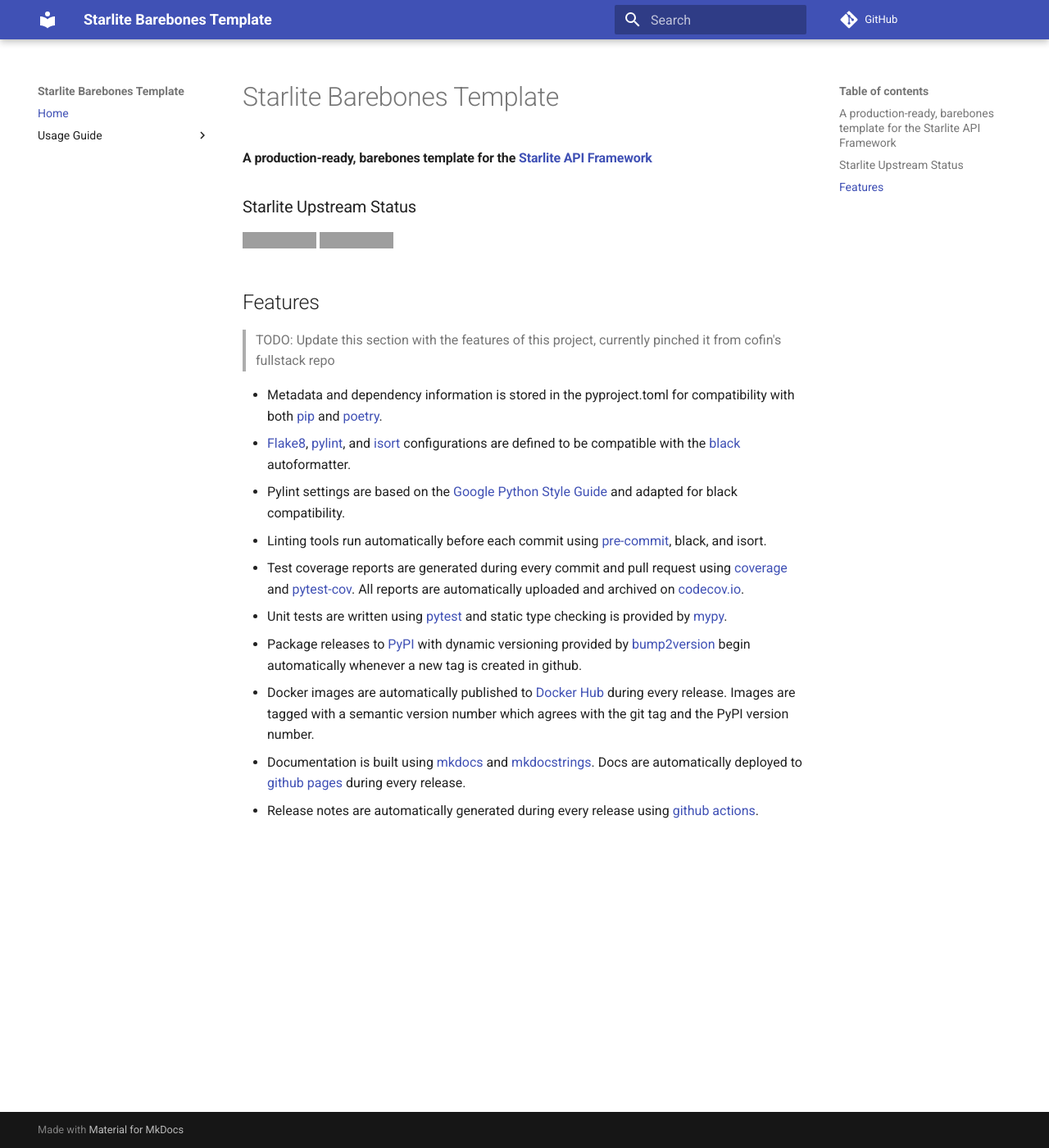
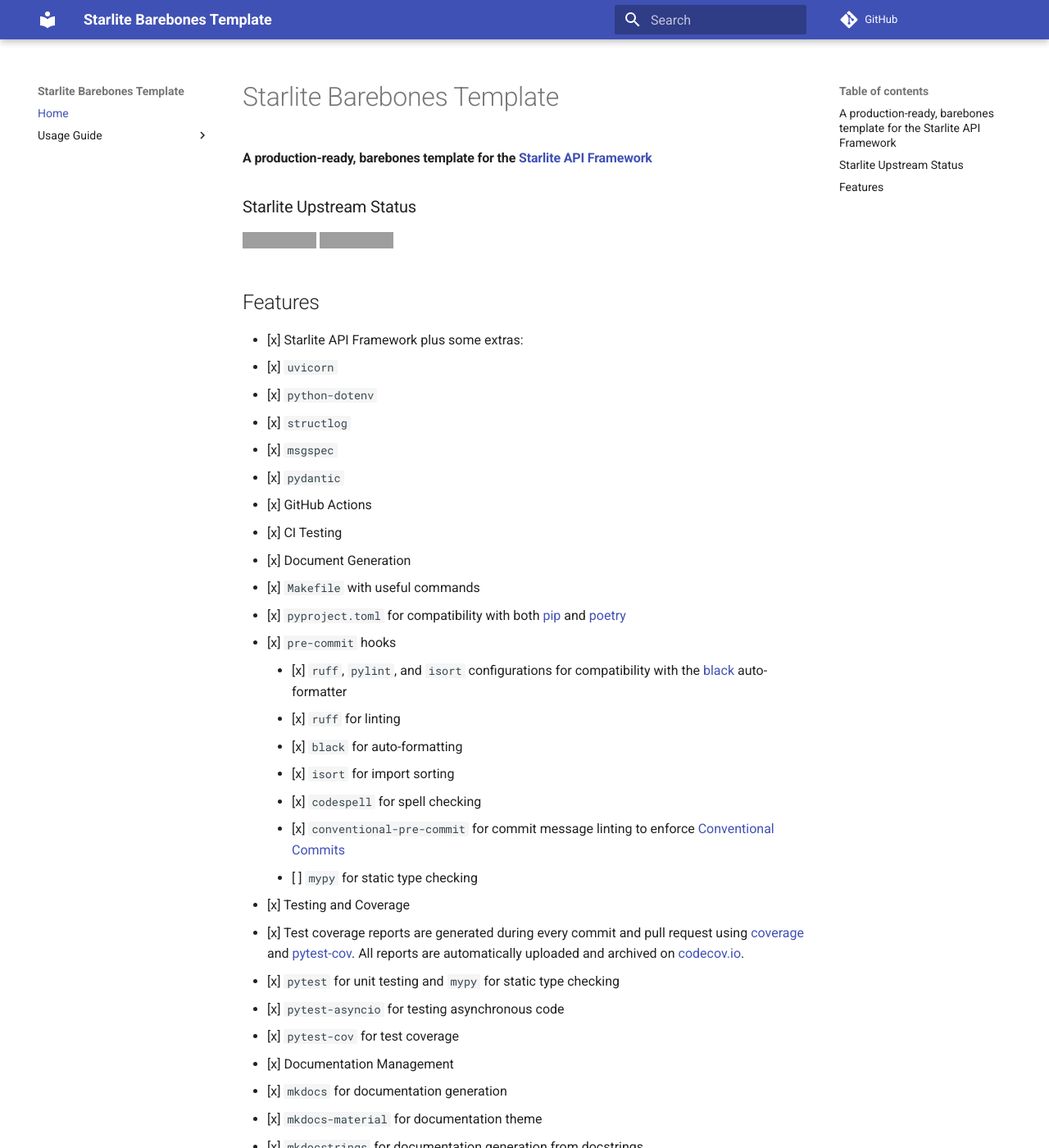
Before and after one commit to cofin/starlite-barebones-template, an MkDocs documentation site: the page built from docs/index.md, in a window 1280 px wide and 1400 px high. Shown: the whole window at 82% size. Built offline with MkDocs 1.6.1 and Material for MkDocs 9.7.7, drawn with Linux system fonts in a browser that asks for light colours; comment, search, counter and statistics services are not loaded; some of the changed text lies outside the part shown; grey boxes are pictures that could not be loaded.

Commit message:
chore: update doc index

```diff
--- a/docs/index.md
+++ b/docs/index.md
@@ -6,15 +6,39 @@
 [![GitHub Workflow Status](https://img.shields.io/github/actions/workflow/status/starlite-api/starlite/publish.yaml)](https://img.shields.io/github/actions/workflow/status/starlite-api/starlite/publish.yaml)
 
 ## Features
-> TODO: Update this section with the features of this project, currently pinched it from cofin's fullstack repo
 
-- Metadata and dependency information is stored in the pyproject.toml for compatibility with both [pip](https://pip.pypa.io/en/stable/) and [poetry](https://python-poetry.org/docs/).
-- [Flake8](https://flake8.pycqa.org/en/latest/), [pylint](https://pylint.pycqa.org/en/latest/index.html), and [isort](https://pycqa.github.io/isort/) configurations are defined to be compatible with the [black](https://black.readthedocs.io/en/stable/) autoformatter.
-- Pylint settings are based on the [Google Python Style Guide](https://google.github.io/styleguide/pyguide.html) and adapted for black compatibility.
-- Linting tools run automatically before each commit using [pre-commit](https://pre-commit.com/), black, and isort.
-- Test coverage reports are generated during every commit and pull request using [coverage](https://coverage.readthedocs.io/en/6.4.1/) and [pytest-cov](https://pytest-cov.readthedocs.io/en/latest/). All reports are automatically uploaded and archived on [codecov.io](https://about.codecov.io/).
-- Unit tests are written using [pytest](https://docs.pytest.org/en/latest/) and static type checking is provided by [mypy](http://mypy-lang.org/index.html).
-- Package releases to [PyPI](https://pypi.org/) with dynamic versioning provided by [bump2version](https://github.com/c4urself/bump2version) begin automatically whenever a new tag is created in github.
-- Docker images are automatically published to [Docker Hub](https://hub.docker.com/) during every release. Images are tagged with a semantic version number which agrees with the git tag and the PyPI version number.
-- Documentation is built using [mkdocs](https://www.mkdocs.org/) and [mkdocstrings](https://mkdocstrings.github.io/). Docs are automatically deployed to [github pages](https://docs.github.com/en/pages) during every release.
-- Release notes are automatically generated during every release using [github actions](https://docs.github.com/en/actions).
+- [x] Starlite API Framework plus some extras:
+  - [x] `uvicorn`
+  - [x] `python-dotenv`
+  - [x] `structlog`
+  - [x] `msgspec`
+  - [x] `pydantic`
+- [x] GitHub Actions
+  - [x] CI Testing
+  - [x] Document Generation
+- [x] `Makefile` with useful commands
+- [x] `pyproject.toml` for compatibility with both [pip](https://pip.pypa.io/en/stable/) and [poetry](https://python-poetry.org/docs/)
+- [x] `pre-commit` hooks
+    - [x] `ruff`, `pylint`, and `isort` configurations for compatibility with the [black](https://black.readthedocs.io/en/stable/) auto-formatter
+    - [x] `ruff` for linting
+    - [x] `black` for auto-formatting
+    - [x] `isort` for import sorting
+    - [x] `codespell` for spell checking
+    - [x] `conventional-pre-commit` for commit message linting to enforce [Conventional Commits](https://www.conventionalcommits.org/en/v1.0.0/)
+    - [ ] `mypy` for static type checking
+- [x] Testing and Coverage
+  - [x] Test coverage reports are generated during every commit and pull request using [coverage](https://coverage.readthedocs.io/en/6.4.1/) and [pytest-cov](https://pytest-cov.readthedocs.io/en/latest/). All reports are automatically uploaded and archived on [codecov.io](https://about.codecov.io/).
+  - [x] `pytest` for unit testing and `mypy` for static type checking
+  - [x] `pytest-asyncio` for testing asynchronous code
+  - [x] `pytest-cov` for test coverage
+- [x] Documentation Management
+  - [x] `mkdocs` for documentation generation
+  - [x] `mkdocs-material` for documentation theme
+  - [x] `mkdocstrings` for documentation generation from docstrings
+  - [x] `mkdocstrings-python` for documentation generation from Python docstrings
+  - [x] Docs are automatically deployed to [GitHub Pages](https://docs.github.com/en/pages) during every release
+- Release Management
+- [x] `bump2version` for automatic versioning
+- [x] `poetry` for dependency management
+- [ ] Package releases to [PyPI](https://pypi.org/) with dynamic versioning provided by [bump2version](https://github.com/c4urself/bump2version) begin automatically whenever a new tag is created in github.
+- [ ] Metadata and dependency information is stored in the pyproject.toml for compatibility with both [pip](https://pip.pypa.io/en/stable/) and [poetry](https://python-poetry.org/docs/).
```
